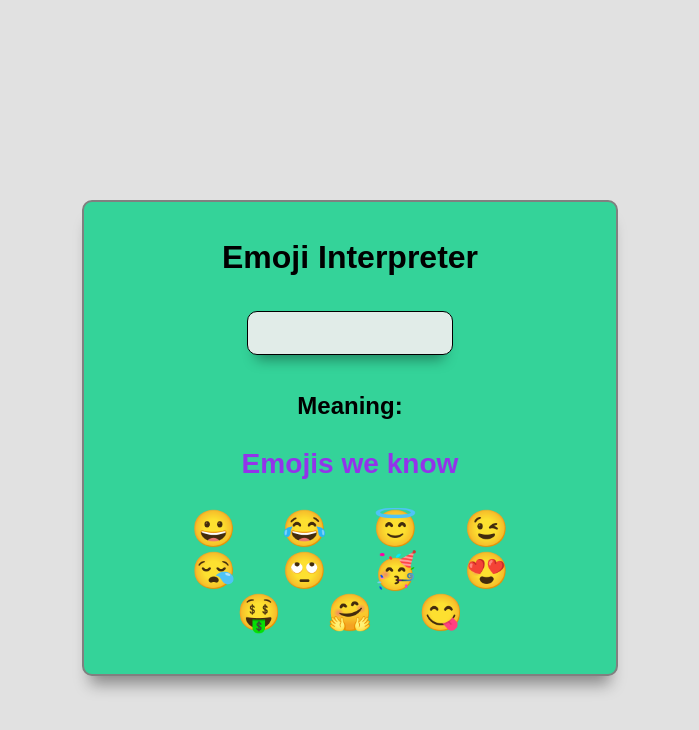
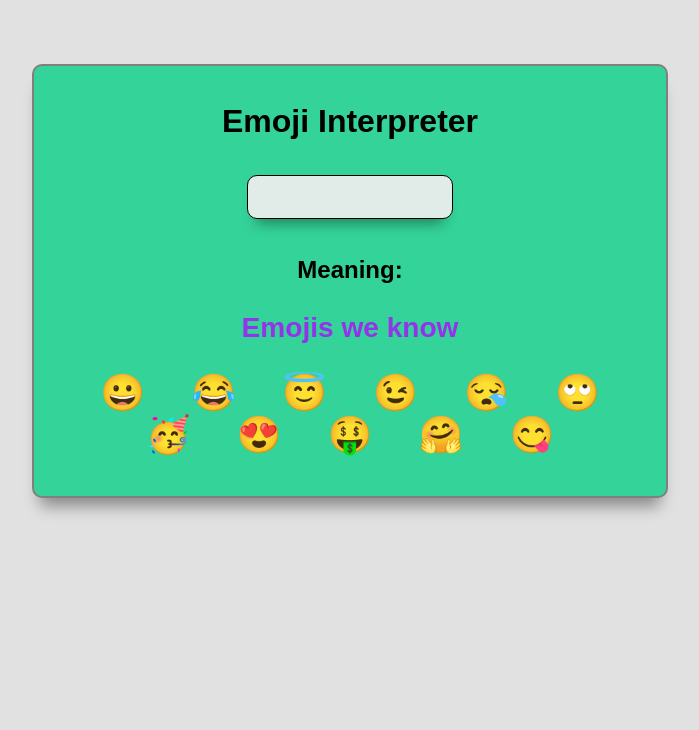
Before and after one commit to Vipul-Bhardwaj777/Emoji-interpreter, a React (Create React App) app: page / in a window 1280 px wide. Shown: the top 730 px of the page, without its empty margins (290-989 px from the left). Built offline with nearby package versions, Linux system fonts and the light colour scheme; a web font is replaced by a local one.

Commit message:
Update styles.css

```diff
--- a/src/styles.css
+++ b/src/styles.css
@@ -9,8 +9,8 @@ body {
 }
 
 .App {
-  max-width: 500px;
-  margin: 25vh auto;
+  max-width: 600px;
+  margin: 8vh auto;
   text-align: center;
   padding: 1em;
   border: 2px solid grey;
```
